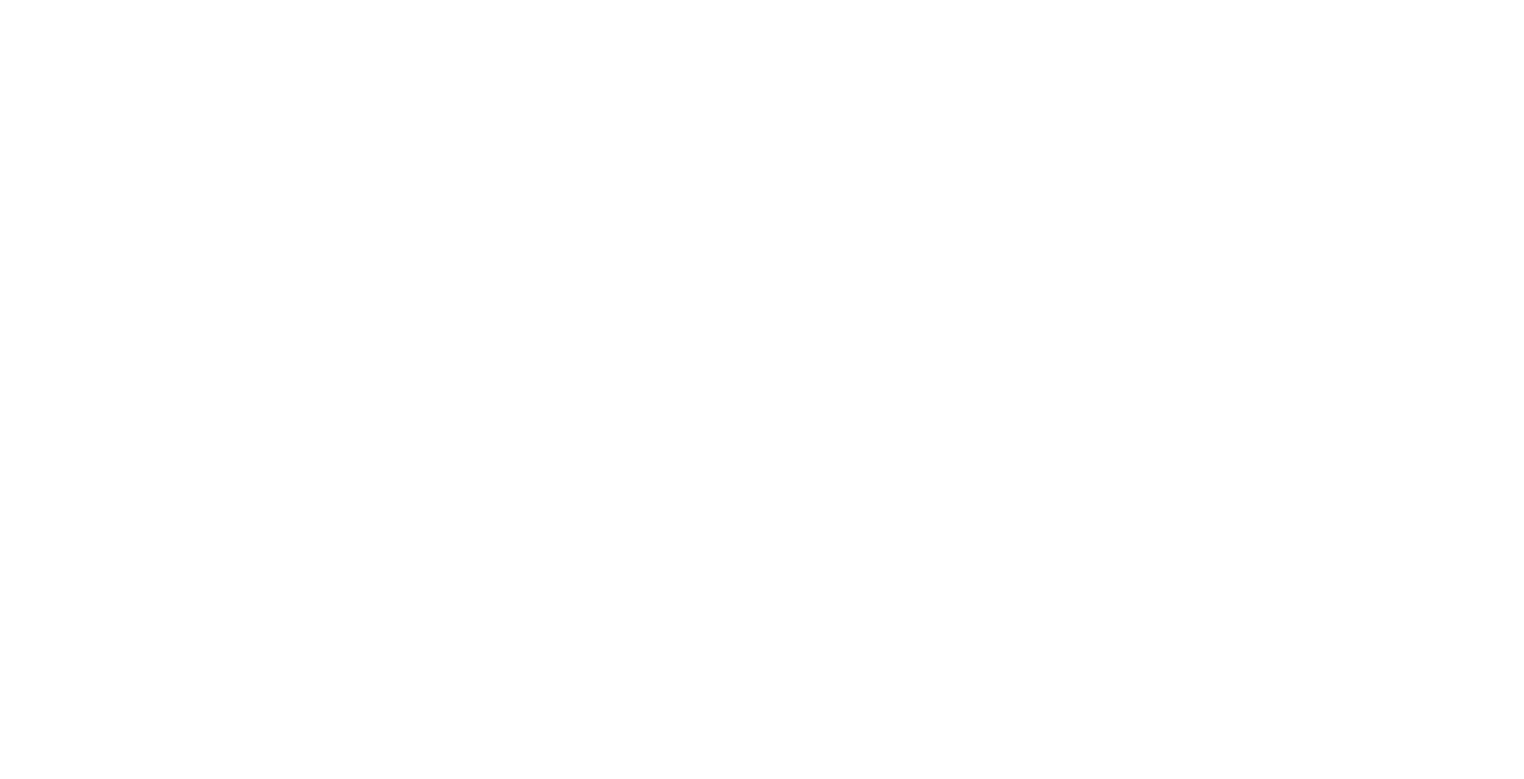
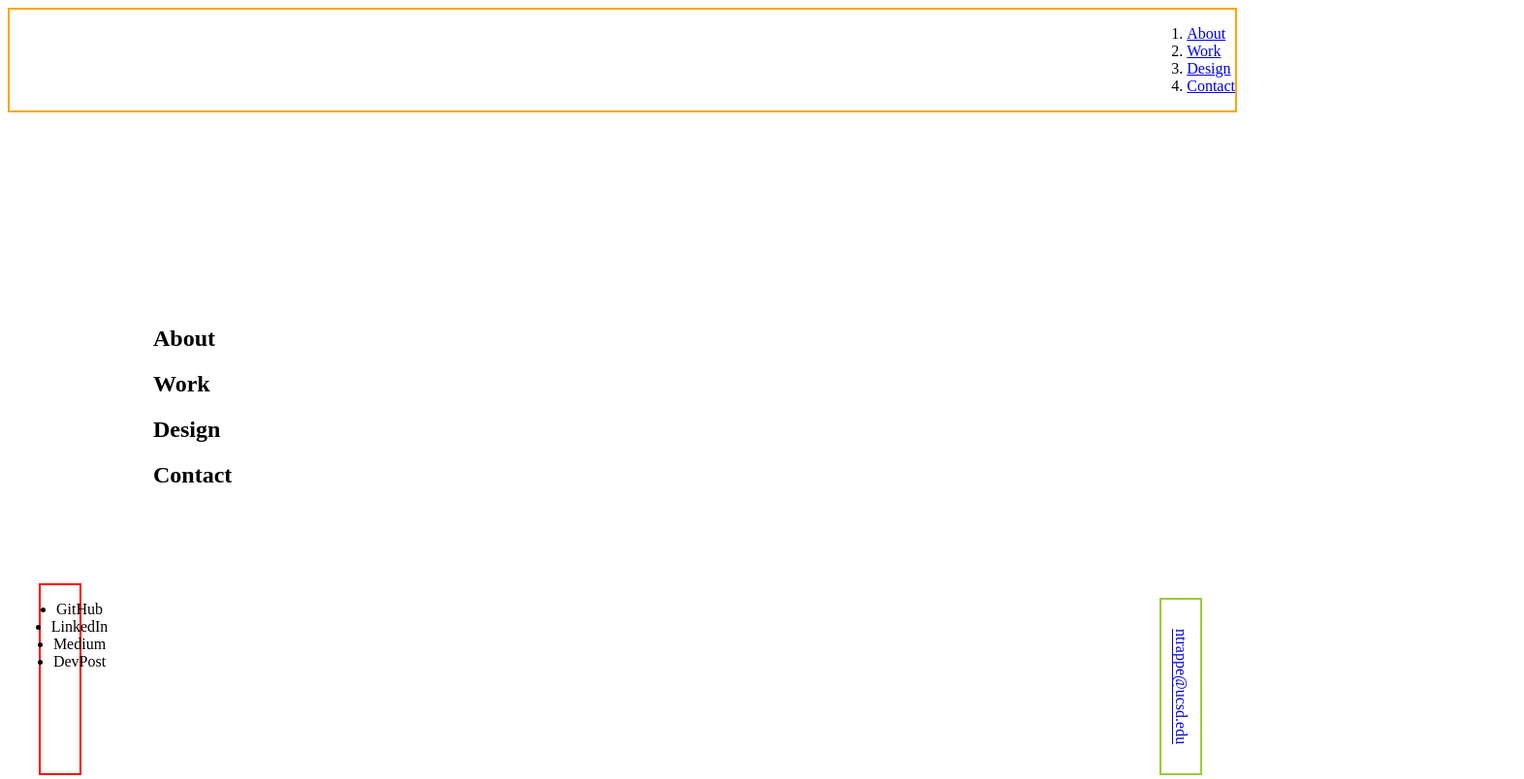
Before and after one commit to ntrappe/design-portfolio, a plain HTML site: page index.html in a window 1280 px wide. Shown: the top 804 px of the page at 97% size, 1572 px wide, since content can reach past the window. Drawn offline with Linux system fonts and the light colour scheme.

Commit message:
basic layout with nav and columns working

```diff
--- a/index.html
+++ b/index.html
@@ -1,10 +1,72 @@
 <!DOCTYPE html>
 <html>
     <head>
+        <meta charset="utf-8">
+        <meta name="viewport" content="width=device-width, initial-scale=1, shrink-to-fit=no">
+        <meta name="description" content="Nicole Trappe Design Portfolio">
+        <meta name="author" content="Nicole Trappe">
+        <meta name="keywords" content="design, ui, ux, hci, software engineering, web development, ucsd">
+        <meta lang="en">
+        <title>Nicole Trappe</title>
+        <link rel="stylesheet" href="./styles.css">
+        <link rel="preconnect" href="https://fonts.gstatic.com">
+        <link href="https://fonts.googleapis.com/css2?family=Open+Sans:wght@400;600;700;800&display=swap" rel="stylesheet">
+        <link href="https://fonts.googleapis.com/css2?family=Work+Sans:wght@300;400;500;600;700&display=swap" rel="stylesheet">
+        <link href="https://fonts.googleapis.com/css2?family=Source+Sans+Pro:wght@400;600;700;900&display=swap" rel="stylesheet">
     </head>
     <body>
-        <header></header>
-        <main></main>
-        <footer></footer>
+        <header>
+            <nav>
+                <div id="logo"></div>
+                <div id="nav-items">
+                    <ol>
+                        <li class="section-btn">
+                            <a href="#about">About</a>
+                        </li>
+                        <li class="section-btn">
+                            <a href="#work">Work</a>
+                        </li>
+                        <li class="section-btn">
+                            <a href="#design">Design</a>
+                        </li>
+                        <li class="section-btn">
+                            <a href="#contact">Contact</a>
+                        </li>
+                    </ol>
+                </div>
+            </nav>
+        </header>
+        <div id="link-col" class="content-col" orientation="left">
+            <ul id="link-col-items">
+                <li>GitHub</li>
+                <li>LinkedIn</li>
+                <li>Medium</li>
+                <li>DevPost</li>
+            </ul>
+        </div>
+        <div id="email-col" class="content-col" orientation="right">
+            <div id="email-container">
+                <a href="mailto:ntrappe@ucsd.edu">ntrappe@ucsd.edu</a>
+            </div>
+        </div>
+        <main>
+            <section id="title-section">
+            </section>
+            <section id="about">
+                <h2>About</h2>
+            </section>
+            <section id="work">
+                <h2>Work</h2>
+            </section>
+            <section id="design">
+                <h2>Design</h2>
+            </section>
+            <section id="contact">
+                <h2>Contact</h2>
+            </section>
+        </main>
+        <footer>
+            Designed & Built by Nicole Trappe
+        </footer>
     </body>
 </html>
--- /dev/null
+++ b/styles.css
@@ -0,0 +1,65 @@
+html {
+    scrollbar-color: green;
+}
+
+.content-col {
+    width: 40px;
+    bottom: 0px;
+    position: fixed;
+    z-index: 10; /* how much to the front it is */
+}
+
+#link-col {
+    border: 2px solid red;
+    left: 40px;
+    right: auto;
+}
+
+#link-col-items,
+#email-container {
+    display: flex;
+    flex-direction: column;
+    align-items: center;
+}
+
+ul::after {
+    content: "";
+    display: block;
+    width: 1px;
+    height: 90px;
+    margin: 0px auto;
+}
+
+#email-col {
+    border: 2px solid yellowgreen;
+    right: 40px;
+    left: auto;
+}
+
+#email-container {
+    position: relative;
+}
+
+#email-container a {
+    margin: 20px auto;
+    padding: 10px;
+    writing-mode: vertical-rl;
+}
+
+nav {
+    display: flex;
+    position: relative;
+    width: 100%;
+    border: 2px solid orange;
+    z-index: 20; /* most to the front of all items */
+    align-items: center;
+    justify-content: space-between;
+}
+
+main {
+    margin: 0px auto;
+    width: 100%;
+    max-width: 1600px;
+    min-height: 100vh;
+    padding: 200px 150px !important;
+}
```
Also changed, not shown: 1 other file.
